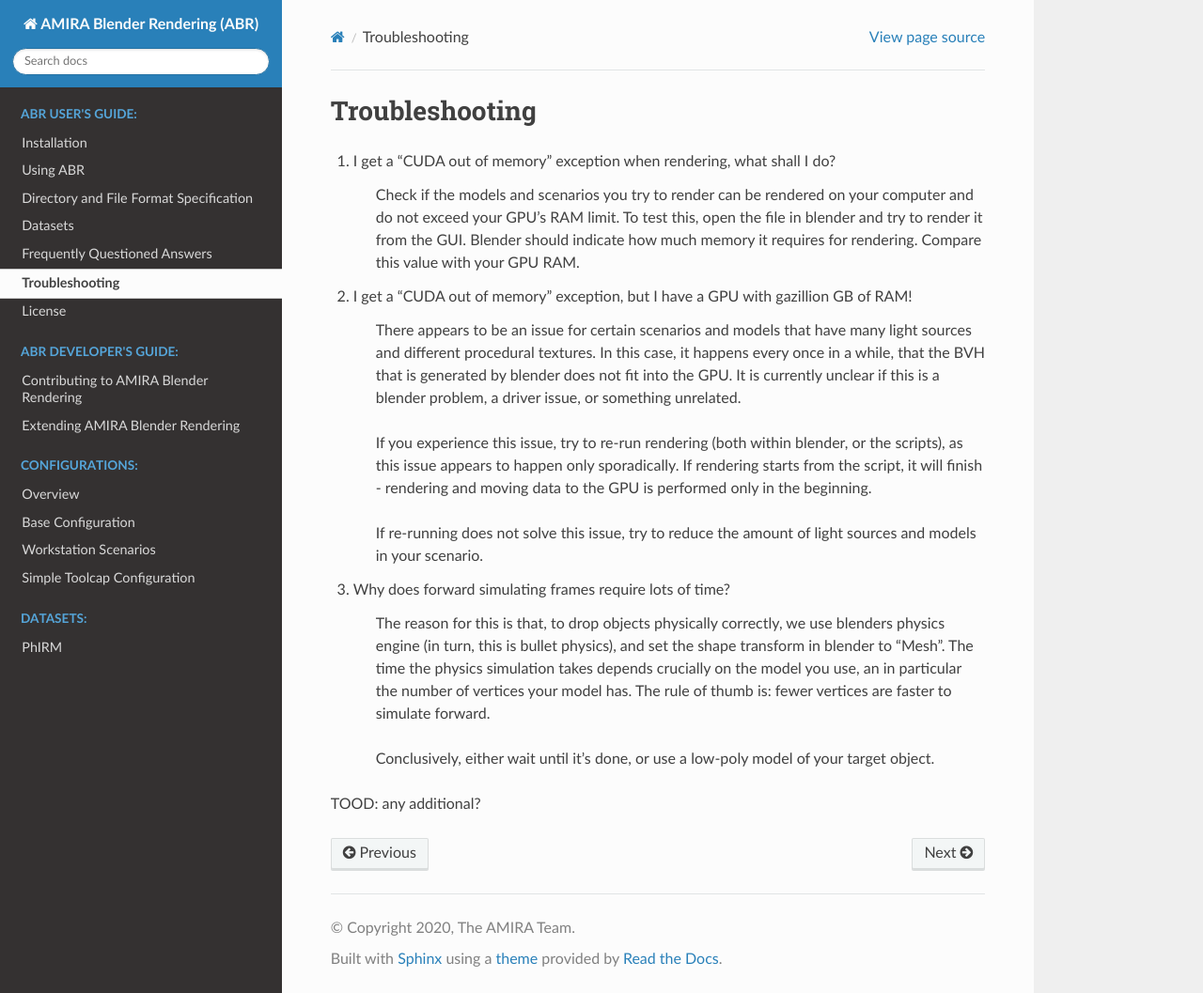
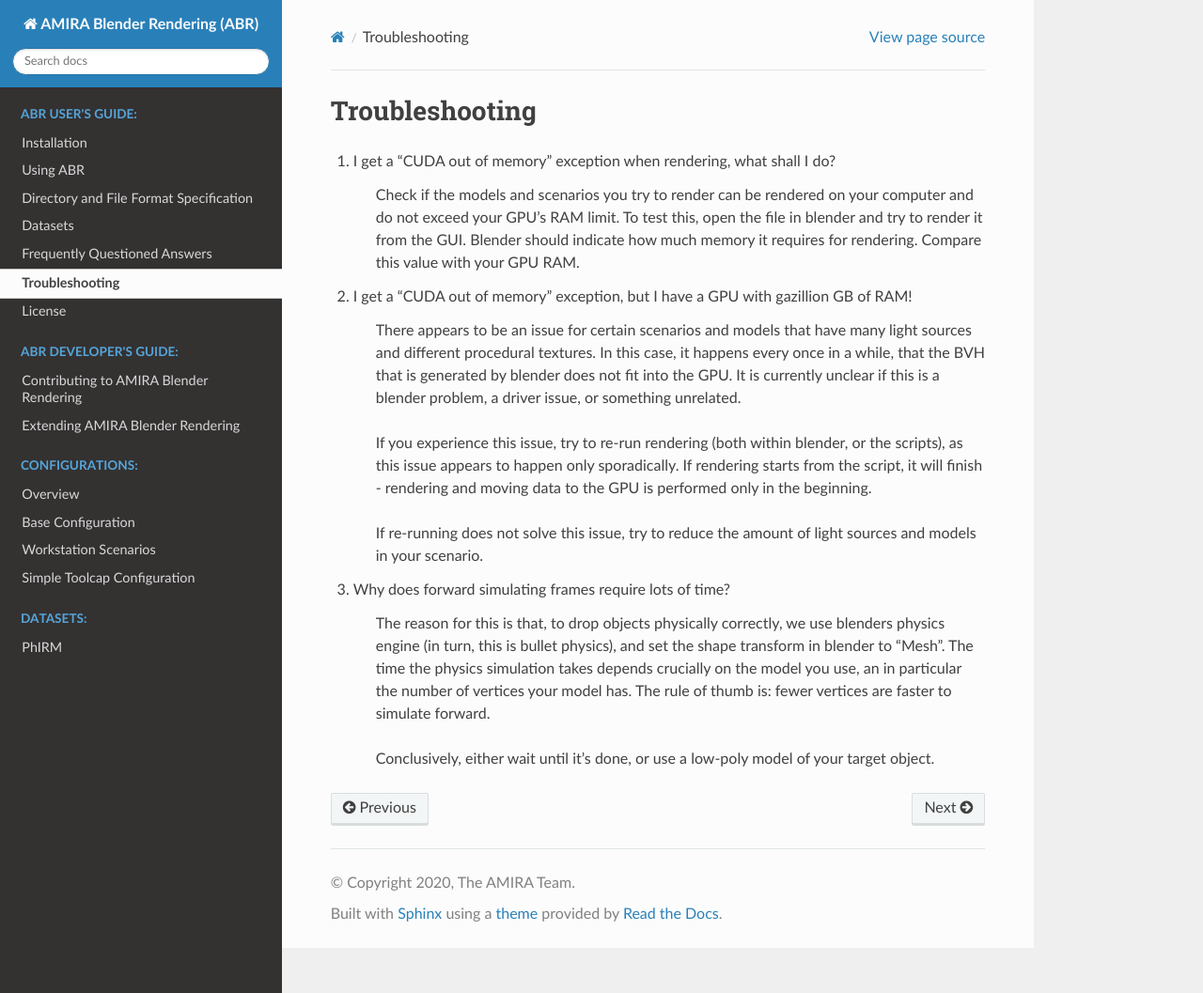
Before and after one commit to boschresearch/amira_blender_rendering, a Sphinx documentation site: the page built from docs/troubleshooting.rst, in a window 1280 px wide and 1057 px high. Shown: the whole window at 94% size. Built offline with Sphinx 7.4.7 and the Read the Docs theme 2.0.0, drawn with Linux system fonts in a browser that asks for light colours.

Commit message:
remove todo

```diff
--- a/docs/troubleshooting.rst
+++ b/docs/troubleshooting.rst
@@ -36,5 +36,3 @@
 
     Conclusively, either wait until it's done, or use a low-poly model of your
     target object.
-
-TOOD: any additional?
```
